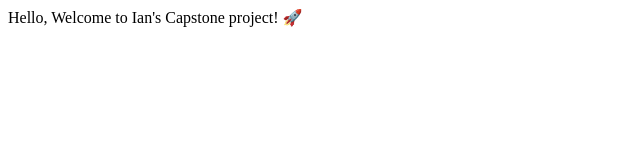
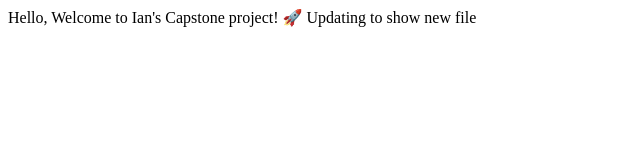
Before and after one commit to iancrowl/Project-Capstone, a plain HTML site: page index.html in a window 1280 px wide. Shown: the whole page, without its empty margins (0-640 px from the left). Drawn offline with Linux system fonts and the light colour scheme.

Commit message:
updated index.html

```diff
--- a/index.html
+++ b/index.html
@@ -9,6 +9,7 @@
 
 <body>
     Hello, Welcome to Ian's Capstone project! 🚀
+    Updating to show new file
     </body>
 
 </html>
```
